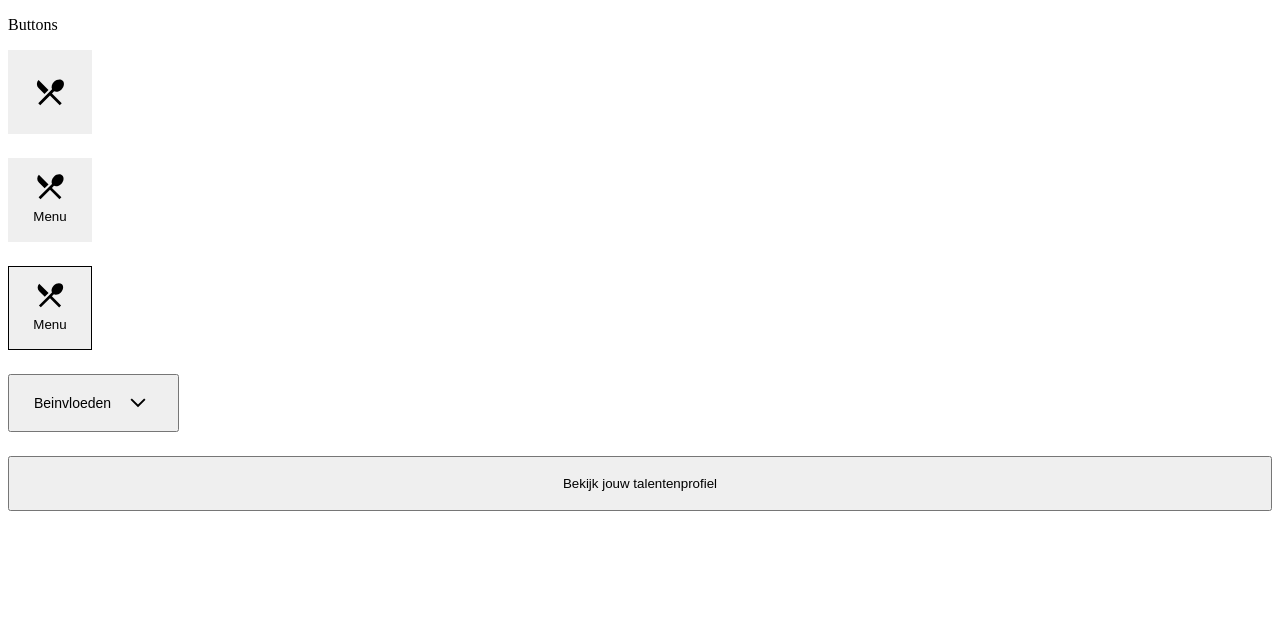
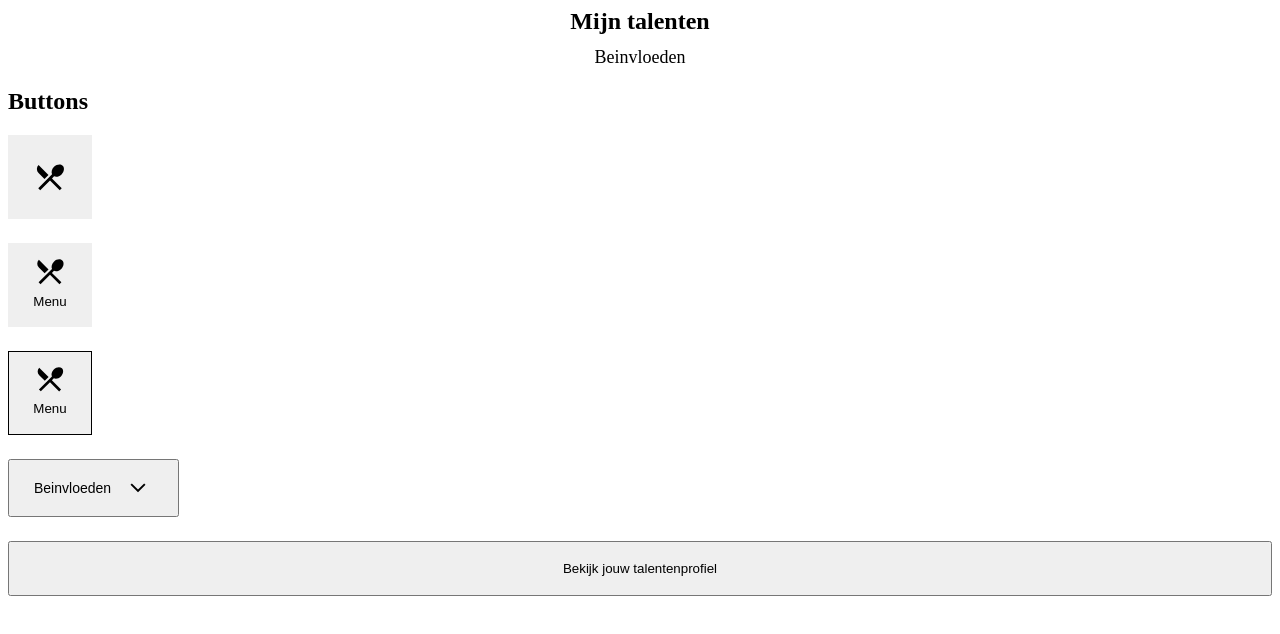
Before and after one commit to morize/forte-demo, a React (Vite) app in the folder client/: page / in a window 1280 px wide. Shown: the top 634 px of the page. Built offline with nearby package versions, Linux system fonts and the light colour scheme.

Commit message:
client/added headertitle component, added headertitle to test environment

```diff
--- a/client/src/App.tsx
+++ b/client/src/App.tsx
@@ -4,6 +4,8 @@ import styled from "styled-components";
 import IconButton from "./components/atoms/Button/IconButton";
 import BaseButton from "./components/atoms/Button/BaseButton";
 import DropdownButton from "./components/atoms/Button/DropdownButton";
+
+import HeaderTitle from "./components/atoms/HeaderTitle/HeaderTitle";
 
 import { MenuIcon } from "./components/atoms/Icons/Icons";
 
@@ -13,20 +15,31 @@ const SButtonContainer = styled.div`
   }
 `;
 
+const SHeaderContainer = styled.div`
+  display: flex;
+  justify-content: center;
+`;
+
 function App() {
   const [count, setCount] = useState(0);
 
   return (
+    <>
+      <SHeaderContainer>
+        <HeaderTitle title="Mijn talenten" subTitle="Beinvloeden" />
+      </SHeaderContainer>
+
       <SButtonContainer>
-      <p>Buttons</p>
+        <h2>Buttons</h2>
         <IconButton icon={<MenuIcon />} />
-      <IconButton icon={<MenuIcon />} label="Menu"  />
+        <IconButton icon={<MenuIcon />} label="Menu" />
 
         <IconButton icon={<MenuIcon />} label="Menu" hasBorder />
 
         <DropdownButton label="Beinvloeden" />
         <BaseButton label="Bekijk jouw talentenprofiel" />
       </SButtonContainer>
+    </>
   );
 }
 
--- /dev/null
+++ b/client/src/components/atoms/HeaderTitle/HeaderTitle.tsx
@@ -0,0 +1,33 @@
+import styled from "styled-components";
+
+interface IHeaderTitle {
+  title: String;
+  subTitle?: String;
+}
+
+const SHeaderTitleContainer = styled.div`
+  display: inline-flex;
+  flex-direction: column;
+  justify-content: center;
+  align-items: center;
+`;
+
+const SHeaderTitle = styled.h2`
+  margin: 0;
+  font-size: 24px;
+`;
+
+const SHeaderSubTitle = styled.h3`
+  margin: 12px 0 0 0;
+  font-size: 18px;
+  font-weight: 400;
+`;
+
+const HeaderTitle = ({ title, subTitle }: IHeaderTitle) => (
+    <SHeaderTitleContainer>
+      <SHeaderTitle>{title}</SHeaderTitle>
+      {subTitle && <SHeaderSubTitle>{subTitle}</SHeaderSubTitle>}
+    </SHeaderTitleContainer>
+);
+
+export default HeaderTitle;
```
Lines whose indentation alone changed are shown as unchanged.
